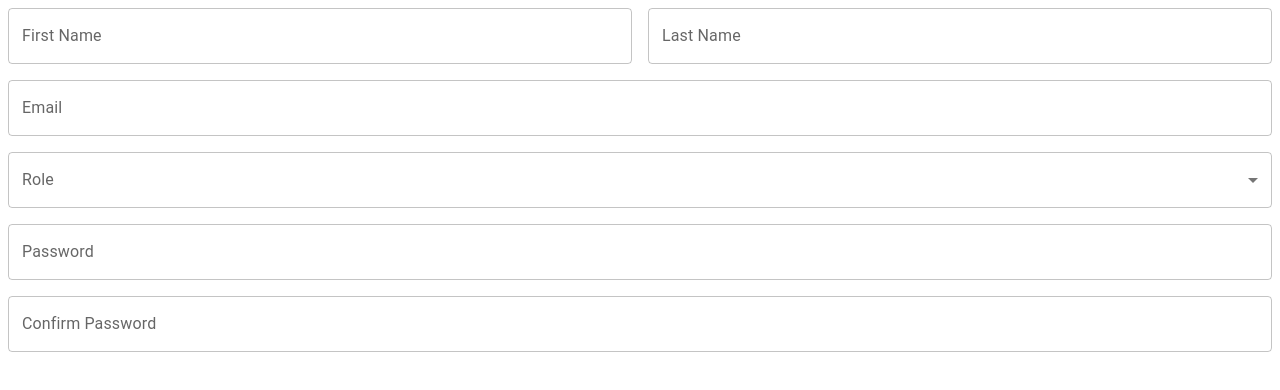
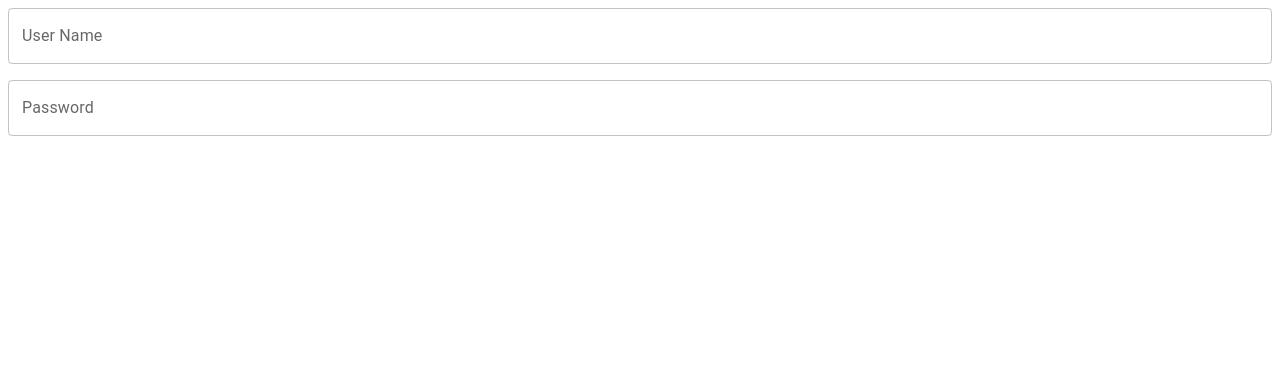
Before and after one commit to SachinthaNimesh370/EduSpark-Scholarship-Management-System-Frontend, a React (Vite) app: page / in a window 1280 px wide. Shown: the top 390 px of the page. Built offline with nearby package versions, Linux system fonts and the light colour scheme.

Commit message:
add aign in input fields only

```diff
--- a/src/App.jsx
+++ b/src/App.jsx
@@ -1,12 +1,14 @@
 import { useState } from 'react'
 import RegisterPage from './pages/auth/RegisterPage'
+import SignInPage from './pages/auth/SignInPage'
 
 
 function App() {
 
   return (
     <>
-      <RegisterPage/>
+      {/* <RegisterPage/> */}
+      <SignInPage/>
     </>
   )
 }
--- a/src/pages/auth/SignInPage.jsx
+++ b/src/pages/auth/SignInPage.jsx
@@ -1,8 +1,38 @@
 import React from 'react'
+import {Box,Grid,TextField} from '@mui/material'
 
 function SignInPage() {
+  function InputField({id,label,type,autoComplete}){
+    return(
+      <TextField
+      id={id}
+      label={label}
+      type={type}
+      variant='outlined'
+      margin='none'
+      fullWidth
+      autoComplete={autoComplete}
+
+    />
+    )
+  }
+
   return (
-    <div>SignInPage</div>
+    <Box>
+      <Grid container spacing={2}>
+        <Grid size={12}>
+          <InputField id='username' label='User Name' type='text' autoComplete='false'/>
+        </Grid>
+        <Grid size={12}>
+          <InputField id='password' label='Password'  type='password' autoComplete='new-password'/>
+        </Grid>
+
+      </Grid>
+
+
+
+
+    </Box>
   )
 }
 
```
